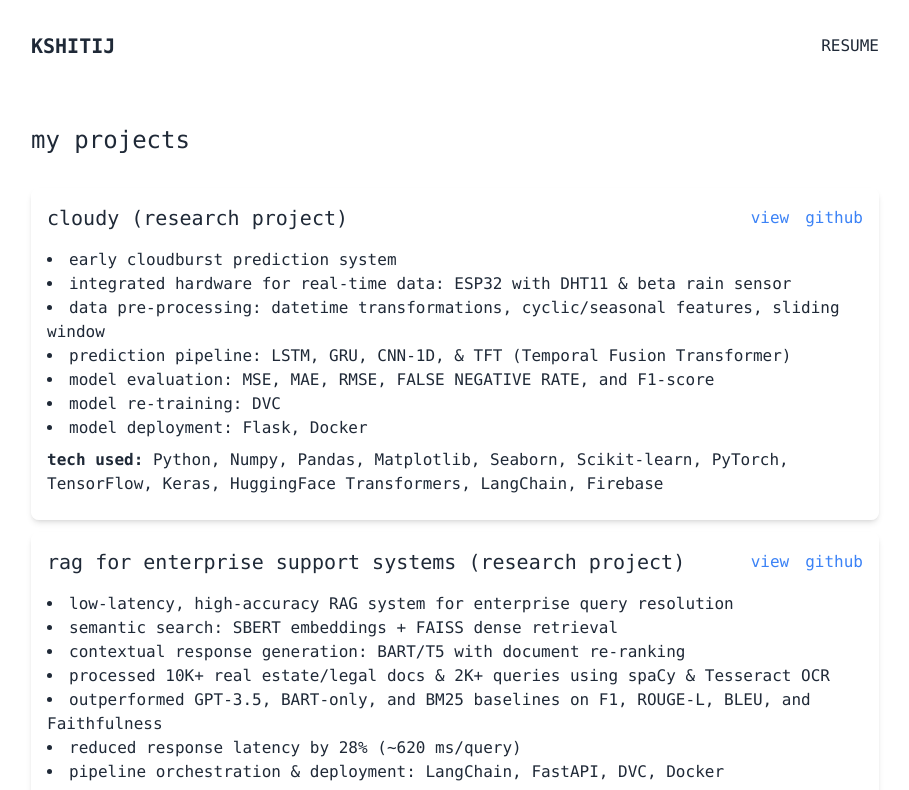
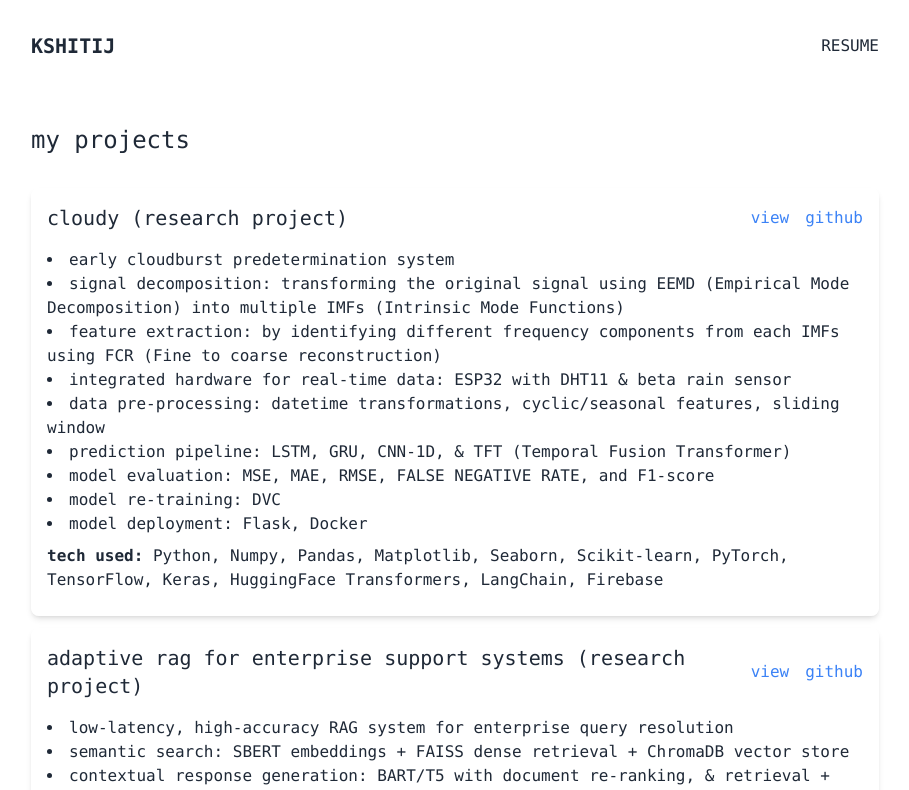
Before and after one commit to Kshitijk14/portfolio, a Next.js app: page /projects/serious-projects in a window 1280 px wide. Shown: the top 790 px of the page, without its empty margins (185-1094 px from the left). Built offline with nearby package versions, Linux system fonts and the light colour scheme.

Commit message:
exp update

```diff
--- a/src/components/Hero.tsx
+++ b/src/components/Hero.tsx
@@ -5,7 +5,8 @@ const Hero: React.FC = () => {
     <main className="mb-10">
       <h2 className="text-4xl mb-6">hi, i am Kshitij!</h2>
       <p className="text-lg mb-1">final year electronics student.</p>
-      <p className="text-lg mb-10">getting deep into deep learning & time-series forecasting.</p>
+      <p className="text-lg mb-10">getting a deeper understanding of transformers & time-series modelling.</p>
+      {/* <p className="text-md mb-10 text-gray-600">researcher | ai/ml eng. | data scientist & analyst</p> */}
     </main>
   );
 };
--- a/src/content/projects.ts
+++ b/src/content/projects.ts
@@ -12,7 +12,9 @@ export const seriousProjects: sProject[] = [
         id: '1',
         title: 'cloudy (research project)',
         descriptions: [
-            'early cloudburst prediction system',
+            'early cloudburst predetermination system ',
+            'signal decomposition: transforming the original signal using EEMD (Empirical Mode Decomposition) into multiple IMFs (Intrinsic Mode Functions)',
+            'feature extraction: by identifying different frequency components from each IMFs using FCR (Fine to coarse reconstruction)',
             'integrated hardware for real-time data: ESP32 with DHT11 & beta rain sensor',
             'data pre-processing: datetime transformations, cyclic/seasonal features, sliding window',
             'prediction pipeline: LSTM, GRU, CNN-1D, & TFT (Temporal Fusion Transformer)',
@@ -28,15 +30,16 @@ export const seriousProjects: sProject[] = [
     },
     {
         id: '2',
-        title: 'rag for enterprise support systems (research project)',
+        title: 'adaptive rag for enterprise support systems (research project)',
         descriptions: [
             'low-latency, high-accuracy RAG system for enterprise query resolution',
-            'semantic search: SBERT embeddings + FAISS dense retrieval',
-            'contextual response generation: BART/T5 with document re-ranking',
-            'processed 10K+ real estate/legal docs & 2K+ queries using spaCy & Tesseract OCR',
+            'semantic search: SBERT embeddings + FAISS dense retrieval + ChromaDB vector store',
+            'contextual response generation: BART/T5 with document re-ranking, & retrieval + hallucination grading',
+            'processed 1K+ agricultural/sustainable energy related docs & 200+ queries using spaCy & Tesseract OCR',
             'outperformed GPT-3.5, BART-only, and BM25 baselines on F1, ROUGE-L, BLEU, and Faithfulness',
             'reduced response latency by 28% (~620 ms/query)',
             'pipeline orchestration & deployment: LangChain, FastAPI, DVC, Docker',
+            'NOT YET DEPLOYED......',
         ],
         skills: [
             'Python', 'Pandas', 'spaCy', 'Tesseract OCR', 'PyTorch', 'HuggingFace Transformers', 'Sentence Transformers', 'FAISS', 'LangChain', 'FastAPI', 'Docker', 'DVC'
--- a/src/content/writing.ts
+++ b/src/content/writing.ts
@@ -19,13 +19,13 @@ interface Post {
 export const researchPapers: Post[] = [
     {
         id: '1',
-        title: 'how signal decomposition helps in early cloudburst predetermination',
+        title: 'how signal decomposition affects early cloudburst predeterminations',
         descriptions: '[working on it]....',
         readLink: '#'
     },
     {
         id: '2',
-        title: 'domain specific rag for enterprise query resolution with limited resources',
+        title: 'adaptive rag for enterprise support systems with limited resources',
         descriptions: '[working on it]....',
         readLink: '#'
     },
```
Also changed, not shown: src/content/experience.ts (+11 -4 lines).
